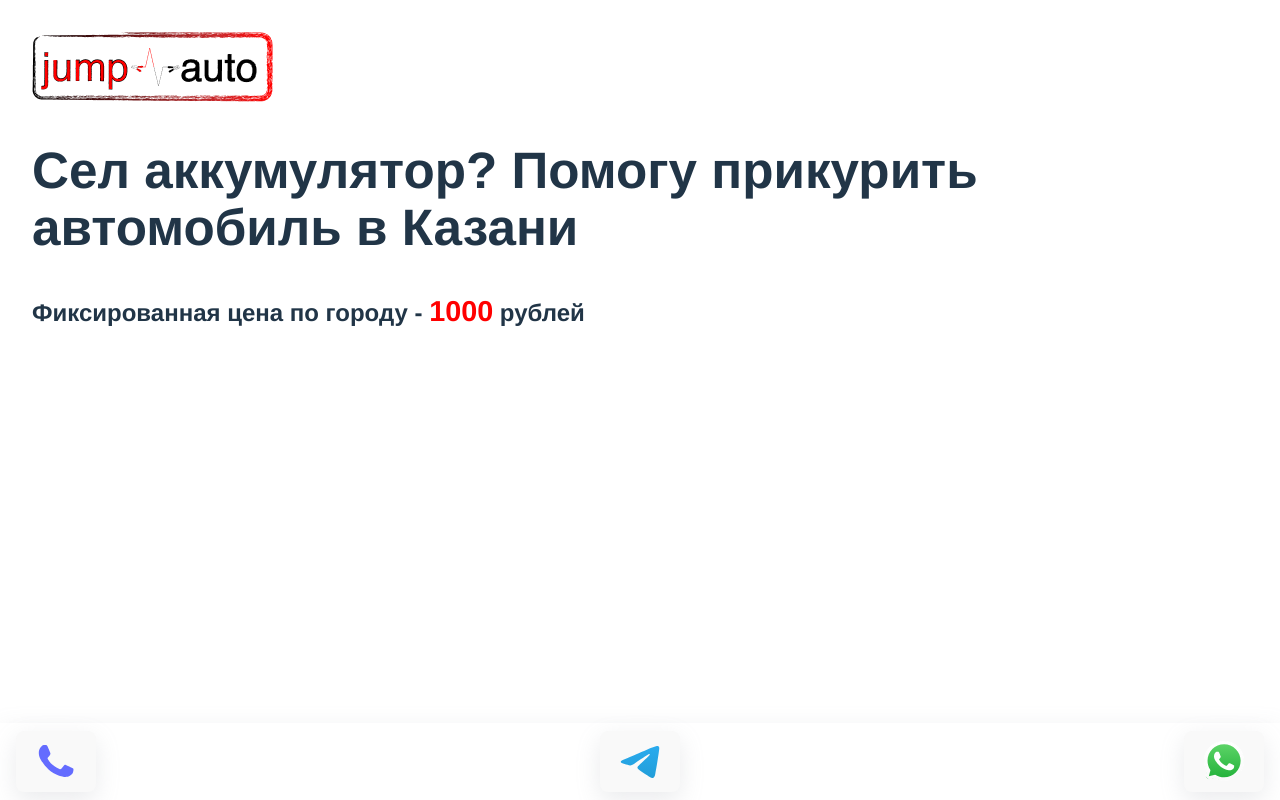
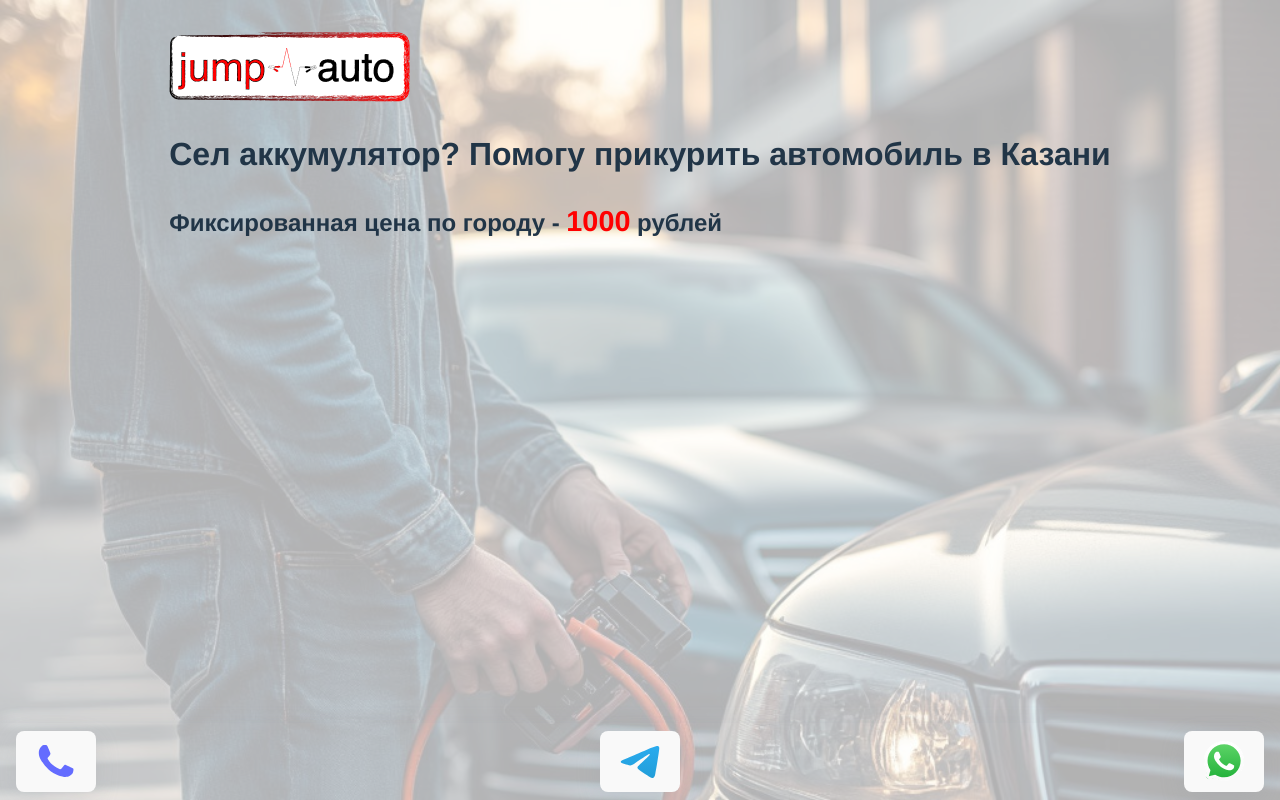
Before and after one commit to dikobrazik/jump-auto, a React (Vite) app: page / in a window 1280 px wide. Built offline with nearby package versions, Linux system fonts and the light colour scheme.

Commit message:
feat: background image added

```diff
--- a/src/App.css
+++ b/src/App.css
@@ -6,6 +6,15 @@
 
 .title {
 
+}
+
+#background {
+      width: 100%;
+    top: 0;
+    left: 0;
+    position: fixed;
+    z-index: -1;
+    opacity: 0.3;
 }
 
 .price {
--- a/src/App.tsx
+++ b/src/App.tsx
@@ -3,6 +3,7 @@ import { Button } from './components/Button'
 import PhoneIcon from './assets/phone.svg?react';
 import telegramIcon from './assets/telegram.svg';
 import whatsAppIcon from './assets/wa.svg';
+import bgImage from "./assets/bg.jpeg";
 
 function App() {
   return (
@@ -10,6 +11,8 @@ function App() {
       <header>
         <img className='logo' src="/logo.png" alt="Jump Auto" srcSet='/logo2x.png 2x' />
       </header>
+
+      <img id='background' src={bgImage} alt="bg image" />
 
       <h1 className='title'>Сел аккумулятор? Помогу прикурить автомобиль в Казани</h1>
 
--- a/src/index.css
+++ b/src/index.css
@@ -35,11 +35,6 @@ body {
   min-height: 100vh;
 }
 
-h1 {
-  font-size: 3.2em;
-  line-height: 1.1;
-}
-
 @media (prefers-color-scheme: light) {
   :root {
     color: #213547;
```
Also changed, not shown: src/assets/bg.jpeg (added).
